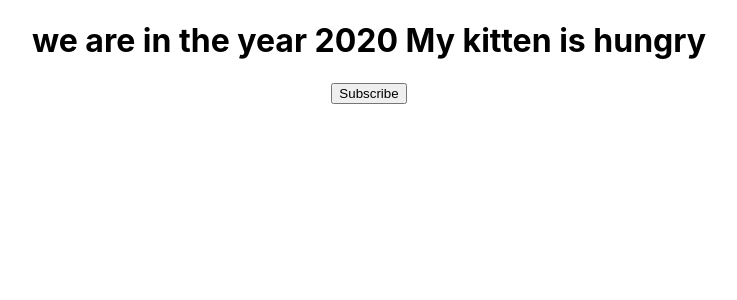
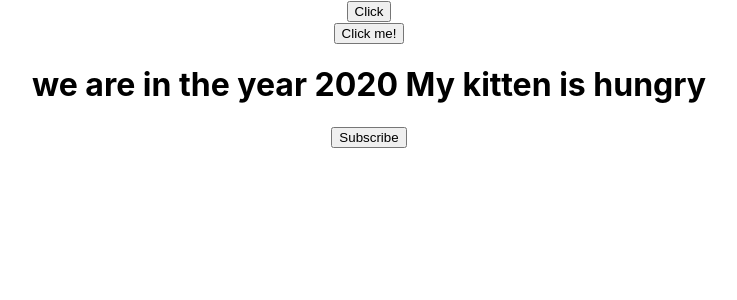
Before and after one commit to 75pollet/hello-world, a React (Create React App) app: page / in a window 1280 px wide. Shown: the top 300 px of the page, without its empty margins (271-1008 px from the left). Built offline with nearby package versions, Linux system fonts and the light colour scheme.

Commit message:
learn about event handlers

```diff
--- a/src/App.js
+++ b/src/App.js
@@ -4,10 +4,16 @@
 import Greet from './components/Greet';
 import Welcome from './components/Welcome';
 import Message from './components/Message';
+import Counter from './components/Counter';
+import FunctionClick from './components/FunctionClick';
+import ClassClick from './components/ClassClick';
 
 function App() {
   return (
     <div className="App">
+      {/* <Counter /> */}
+      <FunctionClick />
+      <ClassClick />
      {/* <Greet name="m si">
        <p>This is a child prop</p>
      </Greet>
--- /dev/null
+++ b/src/components/ClassClick.js
@@ -0,0 +1,17 @@
+import React, { Component } from 'react'
+
+class ClassClick extends Component {
+
+	clickHandler(){
+		console.log("click event 2")
+	}
+    render() {
+        return (
+            <div>
+                <button onClick={this.clickHandler}>Click me!</button>
+            </div>
+        )
+    }
+}
+
+export default ClassClick
--- /dev/null
+++ b/src/components/FunctionClick.js
@@ -0,0 +1,14 @@
+import React from 'react'
+
+function FunctionClick() {
+    function clickHandler(){
+        console.log("Button clicked!")
+    }
+    return (
+        <div>
+            <button onClick={clickHandler}>Click</button>
+        </div>
+    )
+}
+
+export default FunctionClick
```
